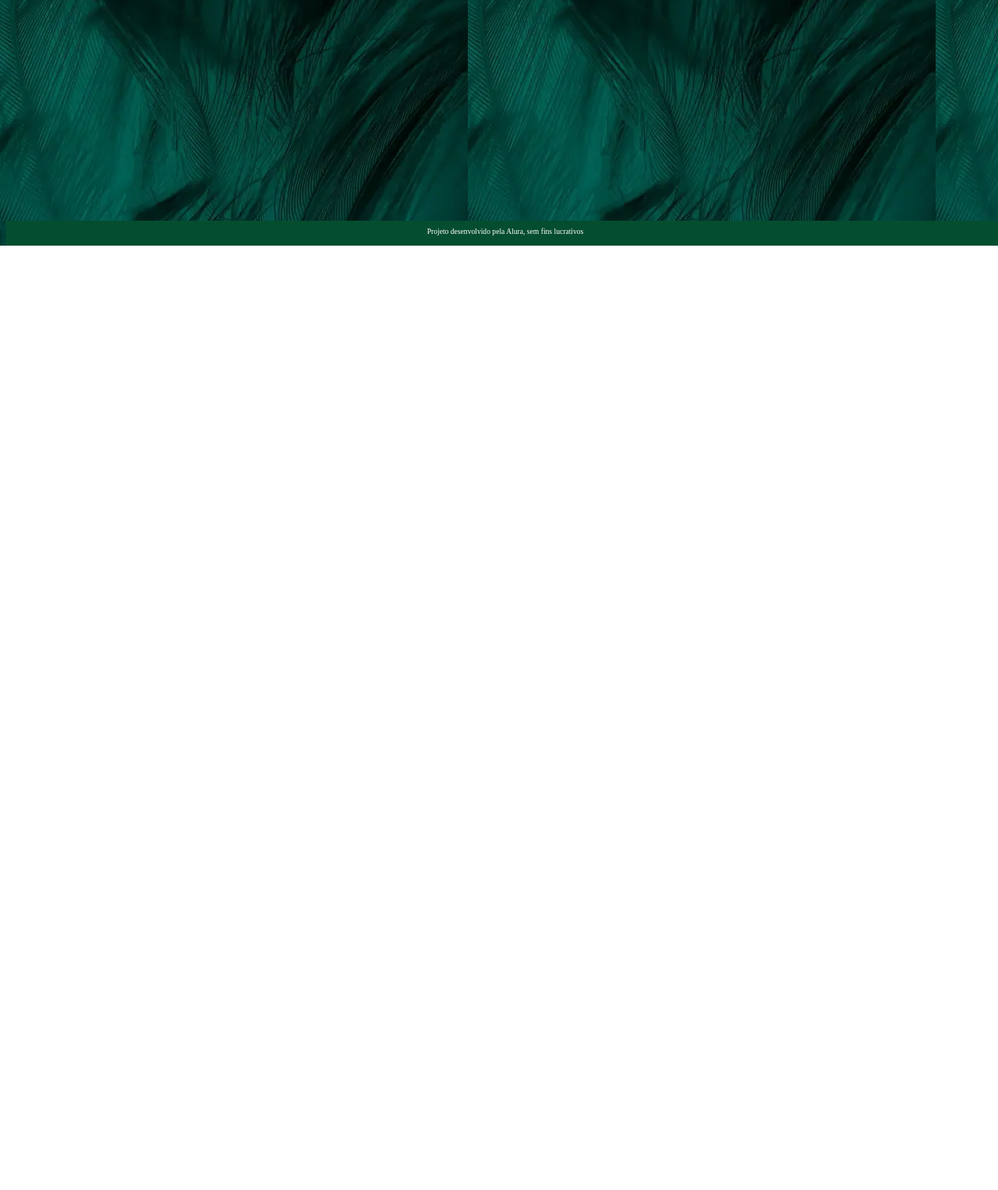
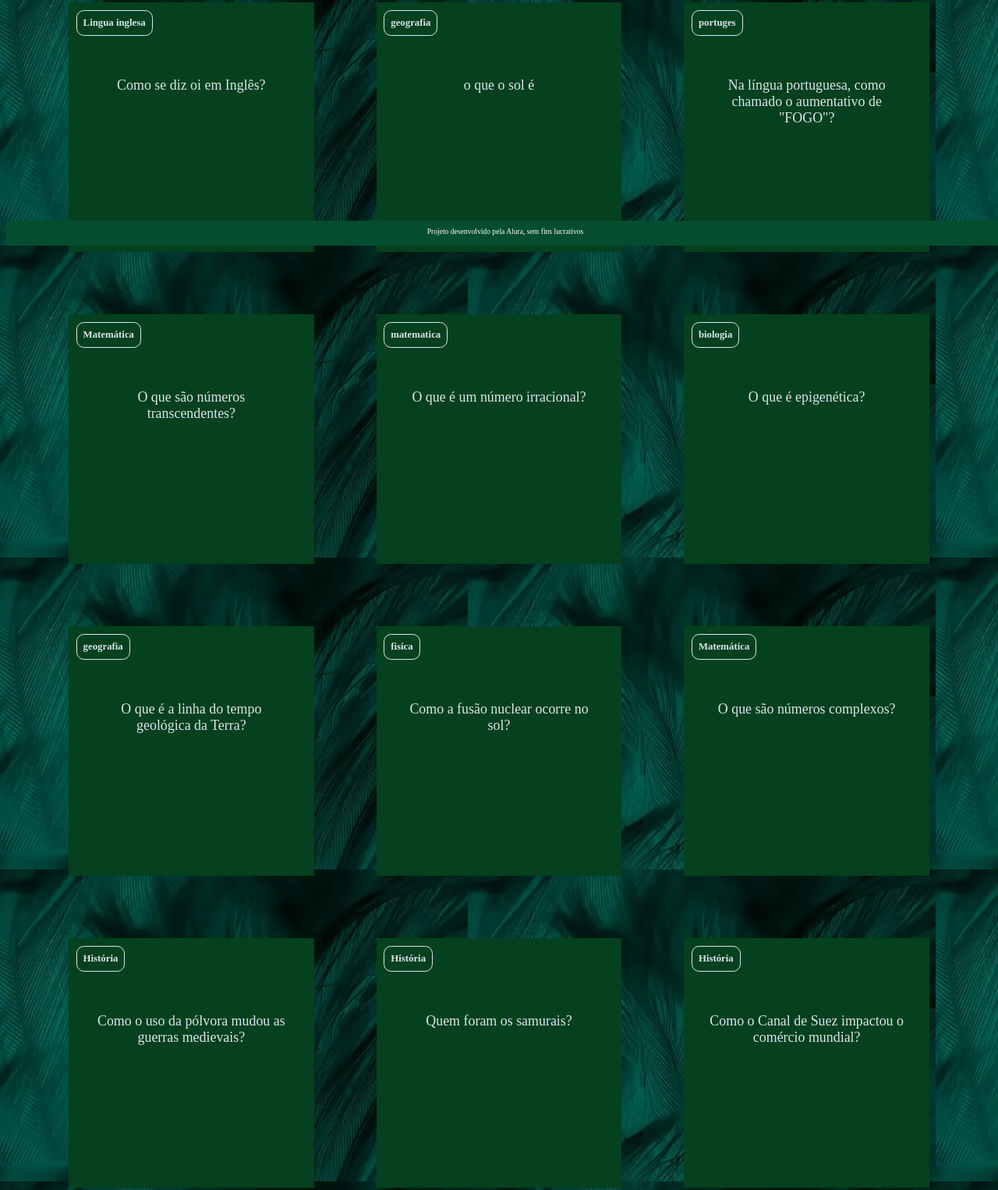
Before and after one commit to halanagreco/flash-card, a plain HTML site: page index.html in a window 1280 px wide. Shown: the part 485-2011 px from the top of the page at 78% size. Before the commit the page ends 800 px from the top, so only its background shows below. Drawn offline with Linux system fonts and the light colour scheme.

Commit message:
Add files via upload

```diff
--- a/assets/style.css
+++ b/assets/style.css
@@ -6,7 +6,7 @@
 
 body {
     background: url('img/0_hero.webp');
-    font-family: Bai Jamjuree;
+    font-family: EduAUVICWANTGuides-VariableFont_wghtttf;
 }
 
 #container {
--- a/perguntas.js
+++ b/perguntas.js
@@ -35,116 +35,148 @@ criaCartao(
 )
 
 criaCartao(
-
+    'Matemática',
+    'O que são números transcendentes?',
+   'Números que não são raízes de nenhuma equação polinomial de coeficientes inteiros, como o número pi e o número e.',
 )
 
 criaCartao(
     'matematica',
     'O que é um número irracional?',
     'É um número que não pode ser expresso como fração exata, como √2 e pi.',
-
 )
 
 criaCartao(
     'biologia',
-    '*O que é epigenética?',
+    'O que é epigenética?',
      'Estudo de mudanças na expressão gênica que não envolvem alterações no DNA, influenciadas por fatores ambientais e de estilo de vida',
-
 )
 
 criaCartao(
     'geografia',
     'O que é a linha do tempo geológica da Terra?',
     'É a divisão da história da Terra em eras e períodos com base em grandes eventos geológicos e biológicos, como a extinção dos dinossauro',
+)
 
+criaCartao(
+   'fisica',
+  'Como a fusão nuclear ocorre no sol?',
+   'A fusão nuclear acontece quando átomos de hidrogênio colidem e se fundem para formar hélio, liberando enormes quantidades de energia',
+)
+
+criaCartao(
+    'Matemática',
+    'O que são números complexos?',
+    'Números que têm uma parte real e uma parte imaginária, usados para resolver equações que não têm solução nos números reais',
+)
+
+criaCartao(
+    'História',
+    'Como o uso da pólvora mudou as guerras medievais?',
+   'A pólvora revolucionou a guerra ao permitir o uso de armas de fogo e canhões, acabando com a era dos castelos impenetráveis.',
 
 )
 
 criaCartao(
-   'fisica'
-  'Como a fusão nuclear ocorre no sol?',
-   'A fusão nuclear acontece quando átomos de hidrogênio colidem e se fundem para formar hélio, liberando enormes quantidades de energia',
+    'História',
+    'Quem foram os samurais?',
+    'Guerreiros japoneses da elite militar feudal que seguiam um rígido código de honra chamado bushido.',
+)
+
+criaCartao(
+    'História',
+    'Como o Canal de Suez impactou o comércio mundial?',
+    'Inaugurado em 1869, o Canal de Suez reduziu drasticamente o tempo de viagem entre a Europa e a Ásia, revolucionando o comércio global.',
+)
+
+criaCartao(
+    'História',
+    'O que foi o Império Bizantino?',
+     'Era a continuação do Império Romano no Oriente, com a capital em Constantinopla, e durou mil anos após a queda do Império Romano do Ocidente.',
+)
+
+criaCartao(
+    'História',
+    'Como as Cruzadas mudaram a Europa medieval?',
+    'As Cruzadas estimularam o comércio, promoveram o contato entre culturas e influenciaram o desenvolvimento de novas tecnologias na Europa.',
+)
+
+criaCartao(
+    'Geografia',
+    'O que são zonas mortas oceânicas?',
+    'Áreas do oceano com pouco ou nenhum oxigênio, onde a vida marinha não pode sobreviver. Elas são causadas pelo excesso de nutrientes, muitas vezes vindos da poluição agrícola.',
 
 )
 
 criaCartao(
-    'O que são números complexos?',
-    'Números que têm uma parte real e uma parte imaginária, usados para resolver equações que não têm solução nos números reais',
+    'Geografia',
+    'Por que o deserto do Saara está se expandindo?',
+    'O Saara está crescendo devido à desertificação, provocada por mudanças climáticas e a atividade humana, como desmatamento e práticas agrícolas inadequadas.',
+)
 
+criaCartao(
+    'Geografia',
+    'Como surgem as ilhas vulcânicas?',
+    'São formadas por erupções vulcânicas que trazem material derretido à superfície, eventualmente acumulando-se até formar terra acima do nível do mar.',
+)
+
+criaCartao(
+    'Geografia',
+    'O que são os "rios voadores" da Amazônia?',
+    'São massas de vapor de água que sobem da floresta Amazônica e se deslocam pelos ventos, fornecendo umidade a regiões distantes',
+)
+
+criaCartao(
+    'Biologia',
+    'Como as plantas carnívoras obtêm nutrientes?',
+    'Elas capturam e digerem pequenos insetos ou animais para compensar a falta de nutrientes no solo pobre em que vivem.',
+)
+
+criaCartao(
+    'Biologia',
+    'O que é CRISPR?',
+    'Técnica revolucionária de edição genética que permite cortar e modificar o DNA de forma precisa',
+)
+
+criaCartao(
+    'Biologia',
+    'Por que os flamingos são cor-de-rosa?',
+    'Eles adquirem a coloração rosa por causa dos pigmentos carotenoides encontrados nos crustáceos e algas que comem.',
+)
+
+criaCartao(
+    'Biologia',
+    'Como funciona o cérebro durante o sono REM?',
+    'Durante o sono REM, o cérebro está altamente ativo, processando memórias e emoções, e é o estágio em que os sonhos mais vívidos ocorrem.',
+)
+
+criaCartao(
+    'Química',
+    'O que é o estado de Bose-Einstein?',
+    'Um estado exótico da matéria que ocorre a temperaturas extremamente baixas, onde partículas agem como um único superátomo.',
+)
+
+criaCartao(
+    'Química',
+    'Como funcionam os supercondutores?',
+    'Materiais que, quando resfriados abaixo de uma certa temperatura, conduzem eletricidade sem resistência, o que pode revolucionar o transporte de energia.',
 
 )
 
 criaCartao(
+    'Química',
+    'O que é o fenômeno da fluorescência?',
+    'É a emissão de luz por uma substância que absorveu luz ou outra radiação eletromagnética, como ocorre em águas-vivas.',
+)
+criaCartao(
+    'Química',
+    'O que é alótropo?',
+    'São formas diferentes do mesmo elemento químico, como o carbono, que pode formar grafite ou diamante.',
 
 )
 
 criaCartao(
-
+    'Química',
+    'Como os ácidos e bases se neutralizam?',
+    'Um ácido libera íons H⁺, enquanto uma base libera íons OH⁻. Quando combinados, formam água e um sal, neutralizando-se mutuamente.',
 )
-
-criaCartao(
-
-)
-
-criaCartao(
-
-)
-
-criaCartao(
-
-)
-
-criaCartao(
-
-)
-
-criaCartao(
-
-)
-
-criaCartao(
-
-)
-
-criaCartao(
-
-)
-
-criaCartao(
-
-)
-
-criaCartao(
-
-)
-
-criaCartao(
-
-)
-
-criaCartao(
-
-)
-
-criaCartao(
-
-)
-
-criaCartao(
-
-)
-
-criaCartao(
-
-)
-criaCartao(
-
-)
-
-criaCartao(
-
-)
-
-criaCartao(
-
-)
```
Also changed, not shown: EduAUVICWANTGuides-SemiBold.ttf (added), 1 other file.
